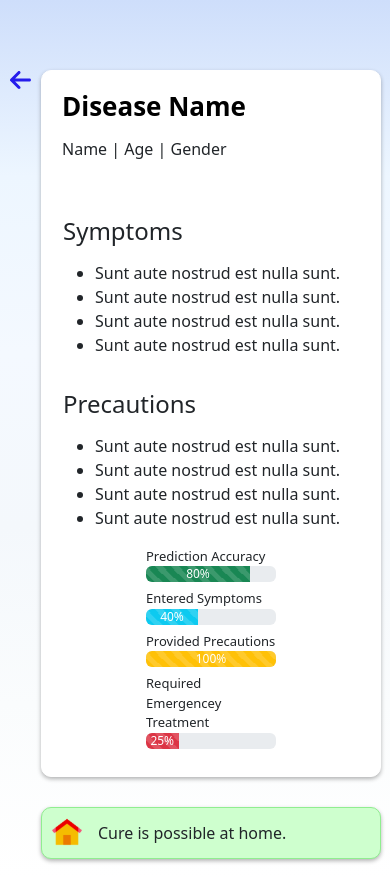
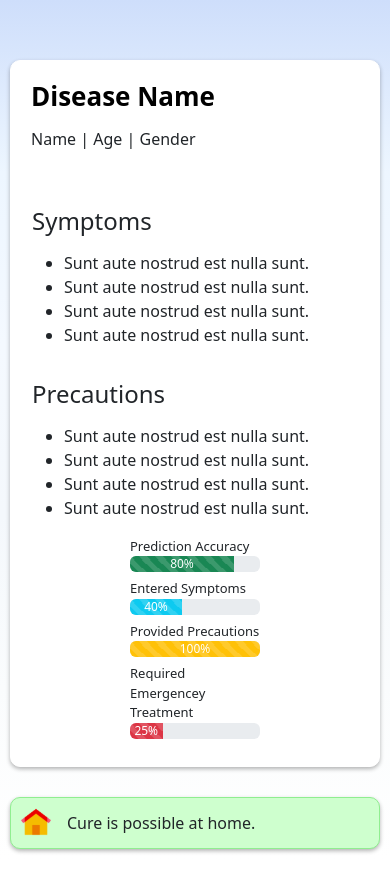
Before and after one commit to muhammaduzairrazaq/diseasePredictionReact, a React (Create React App) app in the folder disease-prediction/: page /diseasereport in a window 390 px wide. Built offline with nearby package versions, Linux system fonts and the light colour scheme.

Commit message:
back arrow function improved

```diff
--- a/disease-prediction/src/App.css
+++ b/disease-prediction/src/App.css
@@ -1083,3 +1083,19 @@ a {
 
 
 }
+
+@media screen and (max-width: 595px) {
+  .back-home {
+    display: none;
+  }
+
+  .signin-container {
+    gap: 0;
+  }
+
+  .disease-report-container {
+    padding: 0;
+  }
+
+
+}
--- a/disease-prediction/src/components/InteractionPage/DiseaseProfile.js
+++ b/disease-prediction/src/components/InteractionPage/DiseaseProfile.js
@@ -74,7 +74,7 @@ export const DiseaseProfile = () => {
         <Col xs={12} md={12}>
           <div className="disease-profile-container">
           <Link to="/">
-          <span>
+          <span className="back-home">
             <FontAwesomeIcon icon={faArrowLeft} style={{ color: "#251cec", fontSize: "1.5em" }} className="back-to-home" />
           </span>
           </Link>
--- a/disease-prediction/src/components/InteractionPage/DiseaseReport.js
+++ b/disease-prediction/src/components/InteractionPage/DiseaseReport.js
@@ -15,7 +15,7 @@ export const DiseaseReport = () => {
         <Col xs={12} md={12}>
           <div className="main-disease-report-container">
           <Link to="/">
-          <span>
+          <span className="back-home">
             <FontAwesomeIcon icon={faArrowLeft} style={{ color: "#251cec", fontSize: "1.5em" }} className="back-to-home-report" />
           </span>
           </Link>
--- a/disease-prediction/src/components/LoginPage/SignIn.js
+++ b/disease-prediction/src/components/LoginPage/SignIn.js
@@ -61,7 +61,7 @@ export const SignIn = () => {
         <Col xs={12} md={12}>
           <div className="signin-container">
             <Link to="/">
-          <span>
+          <span className="back-home">
             <FontAwesomeIcon icon={faArrowLeft} style={{ color: "#251cec", fontSize: "1.5em" }} />
           </span>
           </Link>
--- a/disease-prediction/src/components/LoginPage/SignUp.js
+++ b/disease-prediction/src/components/LoginPage/SignUp.js
@@ -15,7 +15,7 @@ export const SignUp = () => {
         <Col xs={12} md={12}>
           <div className="signin-container">
           <Link to="/">
-          <span>
+          <span className="back-home">
             <FontAwesomeIcon icon={faArrowLeft} style={{ color: "#251cec", fontSize: "1.5em" }} />
           </span>
           </Link>
```
